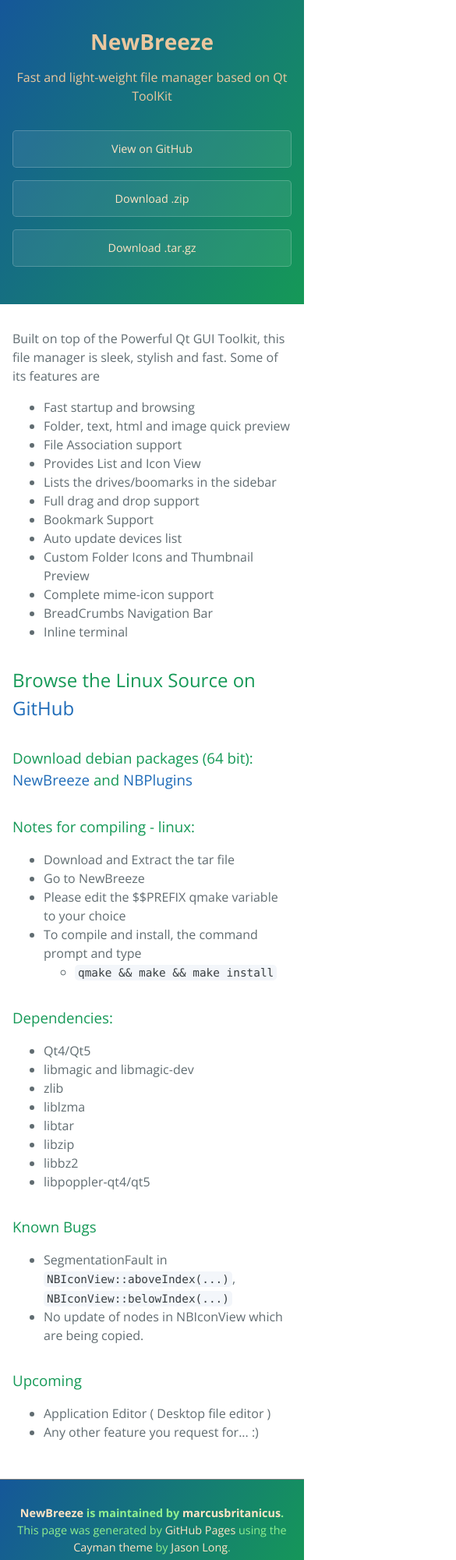
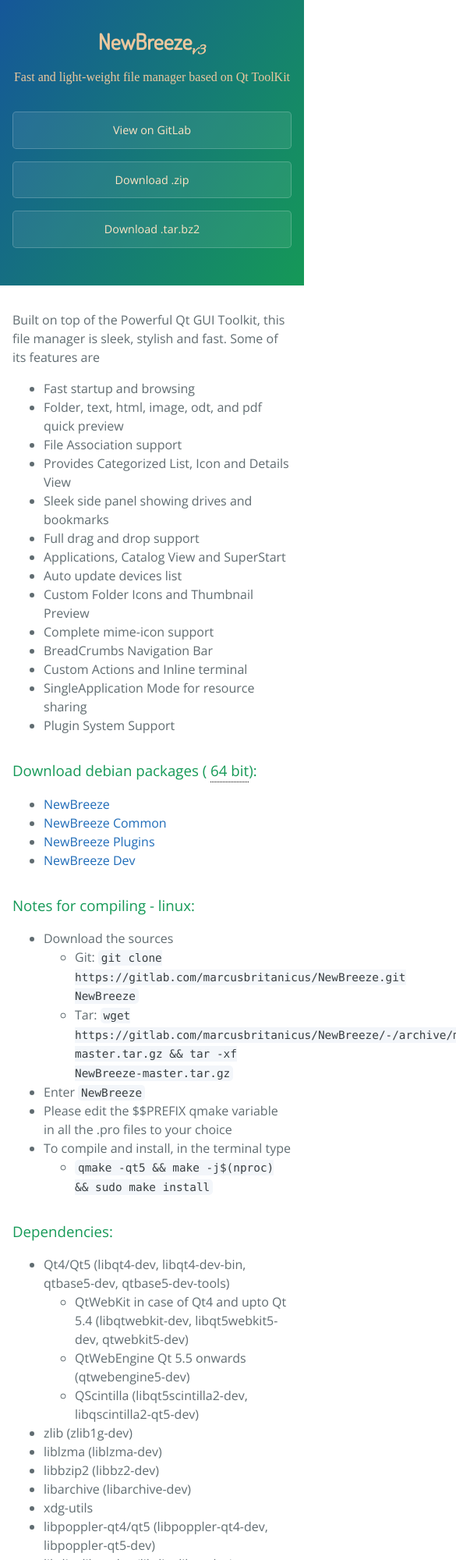
Before and after one commit to marcusbritanicus/NewBreeze, a plain HTML site: page public/index.html in a window 390 px wide. Shown: the top 2000 px of the page at 78% size, 585 px wide, since content can reach past the window. Drawn offline with nearby package versions, Linux system fonts and the light colour scheme; a web font is replaced by a local one.

Commit message:
NB3/GitLab update

```diff
--- a/public/index.html
+++ b/public/index.html
@@ -9,6 +9,9 @@
 	<meta name="viewport" content="width=device-width, initial-scale=1">
 	<link rel="stylesheet" type="text/css" href="stylesheets/normalize.css" media="screen">
 	<link href='https://fonts.googleapis.com/css?family=Open+Sans:400,700' rel='stylesheet' type='text/css'>
+	<link href='https://fonts.googleapis.com/css?family=Allura' rel='stylesheet'>
+	<link href='https://fonts.googleapis.com/css?family=Dosis' rel='stylesheet'>
+	<link href='https://fonts.googleapis.com/css?family=Delius' rel='stylesheet'>
 	<link rel="stylesheet" type="text/css" href="stylesheets/stylesheet.css" media="screen">
 	<link rel="stylesheet" type="text/css" href="stylesheets/github-light.css" media="screen">
 
@@ -18,76 +21,89 @@
 <body>
 
 <section class="page-header">
-	<h1 class="project-name">NewBreeze</h1>
+	<h1 class="project-name">NewBreeze<sub><font face="Allura">v3</font></sub></h1>
 	<h2 class="project-tagline">Fast and light-weight file manager based on Qt ToolKit</h2>
-	<a href="https://github.com/marcusbritanicus/NewBreeze" class="btn">View on GitHub</a>
-	<a href="https://github.com/marcusbritanicus/NewBreeze/zipball/master" class="btn">Download .zip</a>
-	<a href="https://github.com/marcusbritanicus/NewBreeze/tarball/master" class="btn">Download .tar.gz</a>
+	<a href="https://gitlab.com/marcusbritanicus/NewBreeze" class="btn">View on GitLab</a>
+	<a href="https://gitlab.com/marcusbritanicus/NewBreeze/-/archive/master/NewBreeze-master.zip" class="btn">Download .zip</a>
+	<a href="https://gitlab.com/marcusbritanicus/NewBreeze/-/archive/master/NewBreeze-master.tar.bz2" class="btn">Download .tar.bz2</a>
 </section>
 
 <section class="main-content">
 	<p>Built on top of the Powerful Qt GUI Toolkit, this file manager is sleek, stylish and fast. Some of its features are</p>
 
 <ul>
-	<li>Fast startup and browsing</li>
-	<li>Folder, text, html and image quick preview</li>
+	<li>Fast startup and browsing
+	<li>Folder, text, html, image, odt, and pdf quick preview</li>
 	<li>File Association support</li>
-	<li>Provides List and Icon View</li>
-	<li>Lists the drives/boomarks in the sidebar</li>
+	<li>Provides Categorized List, Icon and Details View</li>
+	<li>Sleek side panel showing drives and bookmarks</li>
 	<li>Full drag and drop support</li>
-	<li>Bookmark Support</li>
+	<li>Applications, Catalog View and SuperStart</li>
 	<li>Auto update devices list</li>
 	<li>Custom Folder Icons and Thumbnail Preview</li>
 	<li>Complete mime-icon support</li>
 	<li>BreadCrumbs Navigation Bar</li>
-	<li>Inline terminal</li>
+	<li>Custom Actions and Inline terminal</li>
+	<li>SingleApplication Mode for resource sharing</li>
+	<li>Plugin System Support</li>
 </ul>
 
-<h2>Browse the Linux Source on <a href="https://github.com/marcusbritanicus/NewBreeze">GitHub</a></h2>
-
-<h3>Download debian packages (64 bit): <a href="debs/newbreeze_3.0.0a_amd64.deb">NewBreeze</a> and <a href="debs/newbreeze-plugins_3.0.0a_amd64.deb">NBPlugins</a></h3>
+<h3>
+	Download debian packages (
+		<span class="tooltip">64 bit
+			<span class="tooltiptext">Compiled on Debian Sid on July 04, 2018</span>
+		</span>):
+</h3>
+<ul>
+	<li><a href="debs/newbreeze_3.0.0-rc3_amd64.deb">NewBreeze</a></li>
+	<li><a href="debs/newbreeze-common_3.0.0-rc3_amd64.deb">NewBreeze Common</a></li>
+	<li><a href="debs/newbreeze-plugins_3.0.0-rc3_amd64.deb">NewBreeze Plugins</a></li>
+	<li><a href="debs/newbreeze-dev_3.0.0-rc3_amd64.deb">NewBreeze Dev</a></li>
+</ul>
 
 <h3>Notes for compiling - linux:</h3>
 <ul>
-	<li>Download and Extract the tar file</li>
-	<li>Go to NewBreeze</li>
-	<li>Please edit the $$PREFIX qmake variable to your choice</li>
-	<li>To  compile and install, the command prompt and type</li>
+	<li>Download the sources</li>
 	<ul>
-		<li><code>qmake &amp;&amp; make &amp;&amp; make install</code></li>
+		<li>Git: <code>git clone https://gitlab.com/marcusbritanicus/NewBreeze.git NewBreeze</code></li>
+		<li>Tar: <code>wget https://gitlab.com/marcusbritanicus/NewBreeze/-/archive/master/NewBreeze-master.tar.gz &amp;&amp; tar -xf NewBreeze-master.tar.gz</code></li>
+	</ul>
+	<li>Enter <code>NewBreeze</code></li>
+	<li>Please edit the $$PREFIX qmake variable in all the .pro files to your choice</li>
+	<li>To compile and install, in the terminal type</li>
+	<ul>
+		<li><code>qmake -qt5 &amp;&amp; make -j$(nproc) &amp;&amp; sudo make install</code></li>
 	</ul>
 </ul>
 
 <h3>Dependencies:</h3>
 <ul>
-	<li>Qt4/Qt5</li>
-	<li>libmagic and libmagic-dev</li>
-	<li>zlib</li>
-	<li>liblzma</li>
-	<li>libtar</li>
-	<li>libzip</li>
-	<li>libbz2</li>
-	<li>libpoppler-qt4/qt5</li>
+	<li>Qt4/Qt5 (libqt4-dev, libqt4-dev-bin, qtbase5-dev, qtbase5-dev-tools)</li>
+	<ul>
+		<li>QtWebKit in case of Qt4 and upto Qt 5.4 (libqtwebkit-dev, libqt5webkit5-dev, qtwebkit5-dev)</li>
+		<li>QtWebEngine Qt 5.5 onwards (qtwebengine5-dev)</li>
+		<li>QScintilla (libqt5scintilla2-dev, libqscintilla2-qt5-dev)</li>
+	</ul>
+	<li>zlib (zlib1g-dev)</li>
+	<li>liblzma (liblzma-dev)</li>
+	<li>libbzip2 (libbz2-dev)</li>
+	<li>libarchive (libarchive-dev)</li>
+	<li>xdg-utils</li>
+	<li>libpoppler-qt4/qt5 (libpoppler-qt4-dev, libpoppler-qt5-dev)</li>
+	<li>libdjvulibre-dev (libdjvulibre-dev)</li>
 </ul>
 
 <h3>Known Bugs</h3>
 <ul>
-	<li>SegmentationFault in <code>NBIconView::aboveIndex(...)</code>, <code>NBIconView::belowIndex(...)</code></li>
-	<li>No update of nodes in NBIconView which are being copied.</li>
-</ul>
-
-<h3>Upcoming</h3>
-<ul>
-	<li>Application Editor ( Desktop file editor )</li>
-	<li>Any other feature you request for... :)</li>
+	<li>Reloading causes custom folder icons not to be rendered in some cases</li>
 </ul>
 
 </section>
 
 <section class="site-footer">
 	<center>
-	<span class="site-footer-owner"><a href="https://github.com/marcusbritanicus/NewBreeze">NewBreeze</a> is maintained by <a href="https://github.com/marcusbritanicus">marcusbritanicus</a>.</span>
-	<span class="site-footer-credits">This page was generated by <a href="https://pages.github.com">GitHub Pages</a> using the
+	<span class="site-footer-owner"><a href="https://gitlab.com/marcusbritanicus/NewBreeze">NewBreeze</a> is maintained by <a href="https://gitlab.com/marcusbritanicus">marcusbritanicus</a>.</span>
+	<span class="site-footer-credits">This page was originally generated by <a href="https://pages.github.com">GitHub Pages</a> using the
 		<a href="https://github.com/jasonlong/cayman-theme">Cayman theme</a> by <a href="https://twitter.com/jasonlong">Jason Long</a>.</span>
 	</center>
 </section>
--- a/public/stylesheets/stylesheet.css
+++ b/public/stylesheets/stylesheet.css
@@ -5,7 +5,7 @@
 body {
   padding: 0;
   margin: 0;
-  font-family: "Open Sans", "Helvetica Neue", Helvetica, Arial, sans-serif;
+  font-family: "Open Sans", "Helvetica Neue", "Helvetica", "Arial", "sans-serif";
   font-size: 16px;
   line-height: 1.5;
   color: #606c71;
@@ -93,6 +93,7 @@ a.btn {
   color: #EBC79E;
   margin-top: 0;
   margin-bottom: 0.1rem;
+  font-family: Dosis;
 }
 
 @media screen and (min-width: 64em) {
@@ -114,6 +115,7 @@ a.btn {
   color: #EBC79E;
   margin-bottom: 2rem;
   font-weight: normal;
+  font-family: Delius;
 }
 
 @media screen and (min-width: 64em) {
@@ -284,4 +286,30 @@ a.btn {
 
 @media screen and (max-width: 42em) {
   .site-footer {
-    font-size: 0.9rem; } }
+    font-size: 0.9rem; }
+}
+
+.tooltip {
+    position: relative;
+    display: inline-block;
+    border-bottom: 1px dotted black;
+}
+
+.tooltip .tooltiptext {
+    visibility: hidden;
+    min-width: 150px;
+    background: linear-gradient(120deg, #155799, #159957);
+    color: #FFE4C4;
+    text-align: center;
+    border-radius: 6px;
+    padding: 5px;
+    font-size: small;
+
+    /* Position the tooltip */
+    position: absolute;
+    z-index: auto;
+}
+
+.tooltip:hover .tooltiptext {
+    visibility: visible;
+}
```
Also changed, not shown: 7 other files.
